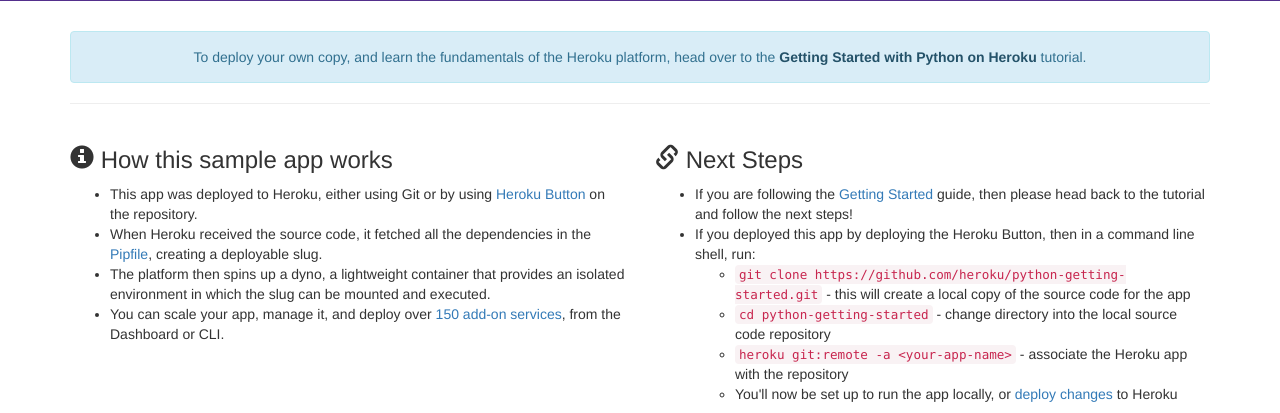
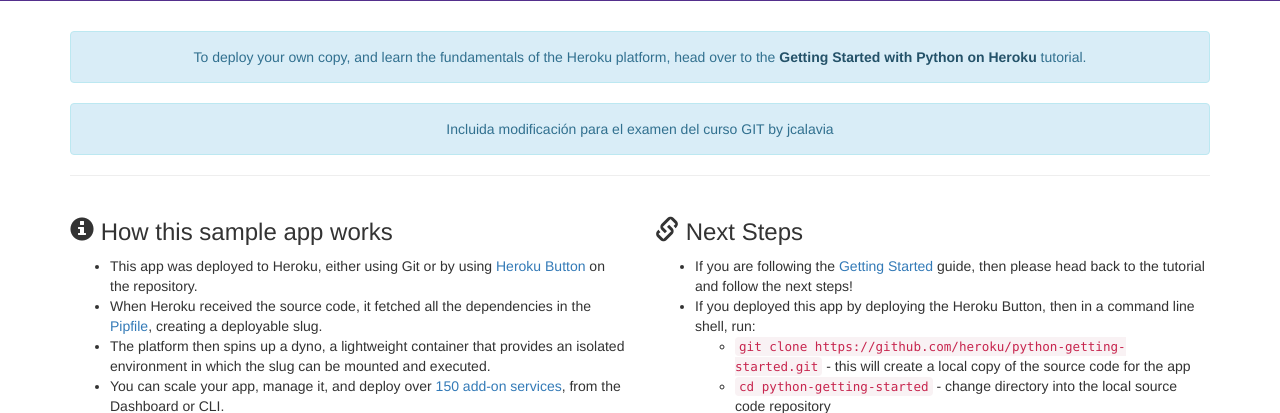
Before and after one commit to heroku/python-getting-started, a Django app: page / in a window 1280 px wide. Shown: the part 536-949 px from the top of the page. Run offline with Django 3.2, Linux system fonts and the light colour scheme; some libraries are stand-ins or nearby versions.

Commit message:
Actuailzada alerta de portadas

```diff
--- a/hello/templates/index.html
+++ b/hello/templates/index.html
@@ -17,6 +17,9 @@
 <div class="container">
   <div class="alert alert-info text-center" role="alert">
     To deploy your own copy, and learn the fundamentals of the Heroku platform, head over to the <a href="https://devcenter.heroku.com/articles/getting-started-with-python" class="alert-link">Getting Started with Python on Heroku</a> tutorial.
+  </div>
+  <div class="alert alert-info text-center" role="alert">
+    Incluida modificación para el examen del curso GIT by jcalavia
   </div>
   <hr>
   <div class="row">
```
